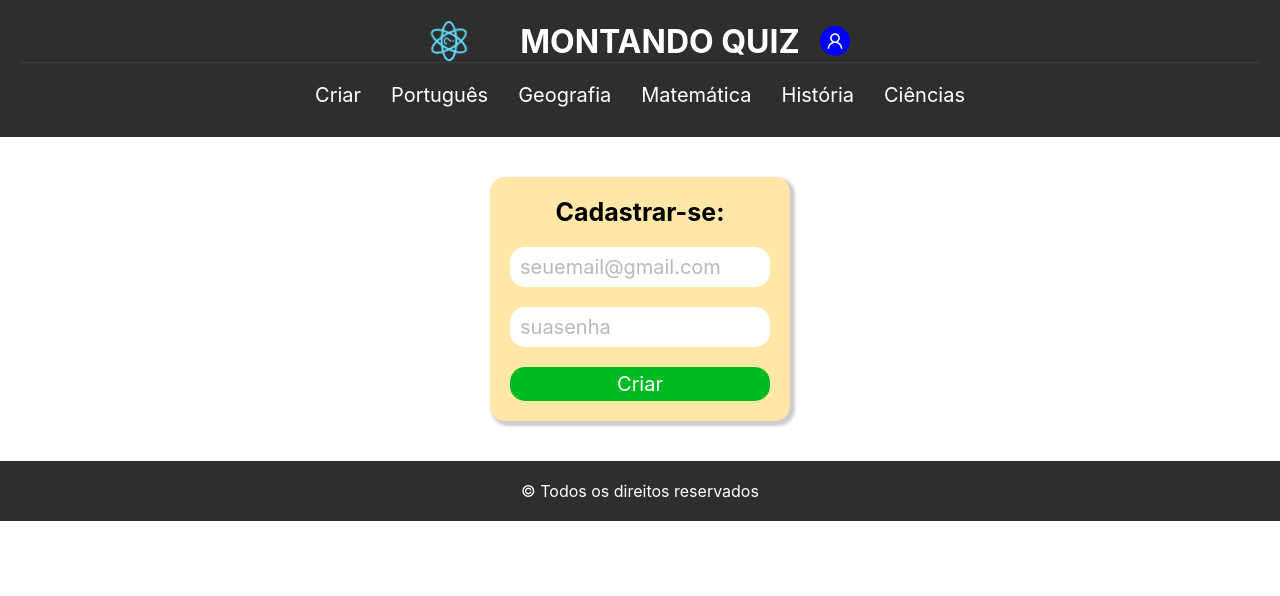
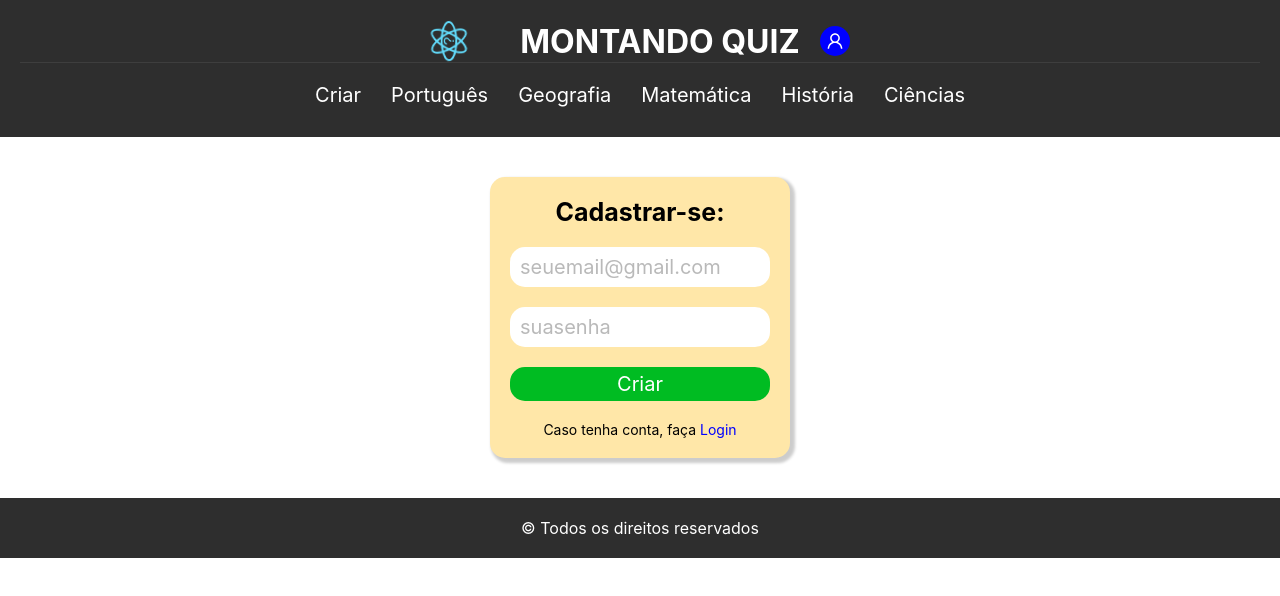
Before and after one commit to DutraGames/Create-Quiz, a Next.js app: page /register in a window 1280 px wide. Shown: the top 596 px of the page. Built offline with nearby package versions, Linux system fonts and the light colour scheme; no server answers; sample sign-in values are in the browser's storage.

Commit message:
add button login

```diff
--- a/src/pages/register.jsx
+++ b/src/pages/register.jsx
@@ -1,9 +1,10 @@
 import { createUserWithEmailAndPassword } from 'firebase/auth'
+import Link from 'next/link'
 import React, { useState } from 'react'
 import Footer from '../components/Footer'
 import Header from '../components/Header'
 import { auth } from '../service/configFirebase'
-import { ButtonCreate, Frame, Input, Title } from '../styles/regisLogin'
+import { ButtonCreate, Frame, Input, LinkButton, TextBottom, Title } from '../styles/regisLogin'
 
 export default function register() {
 
@@ -35,6 +36,7 @@ export default function register() {
                 <Input placeholder='seuemail@gmail.com' type="email" value={email} onChange={(text) => setEmail(text.target.value)} />
                 <Input placeholder='suasenha' type="password" value={password} onChange={(text) => setPassword(text.target.value)} />
                 <ButtonCreate onClick={CreateAccont}>Criar</ButtonCreate>
+                <TextBottom>Caso tenha conta, faça <Link href="/login" legacyBehavior><LinkButton>Login</LinkButton></Link></TextBottom>
             </Frame>
             <Footer/>
         </>
--- a/src/styles/regisLogin.js
+++ b/src/styles/regisLogin.js
@@ -51,3 +51,18 @@ transition: all .4s;
     color: #000;
 }
 `
+
+export const TextBottom = styled.span`
+font-size: 1.4rem;
+`
+
+export const LinkButton = styled.a`
+font-size: 1.4rem;
+color: #00F;
+transition: all .3s;
+cursor: pointer;
+
+&:hover{
+    text-decoration: underline;
+}
+`
```
